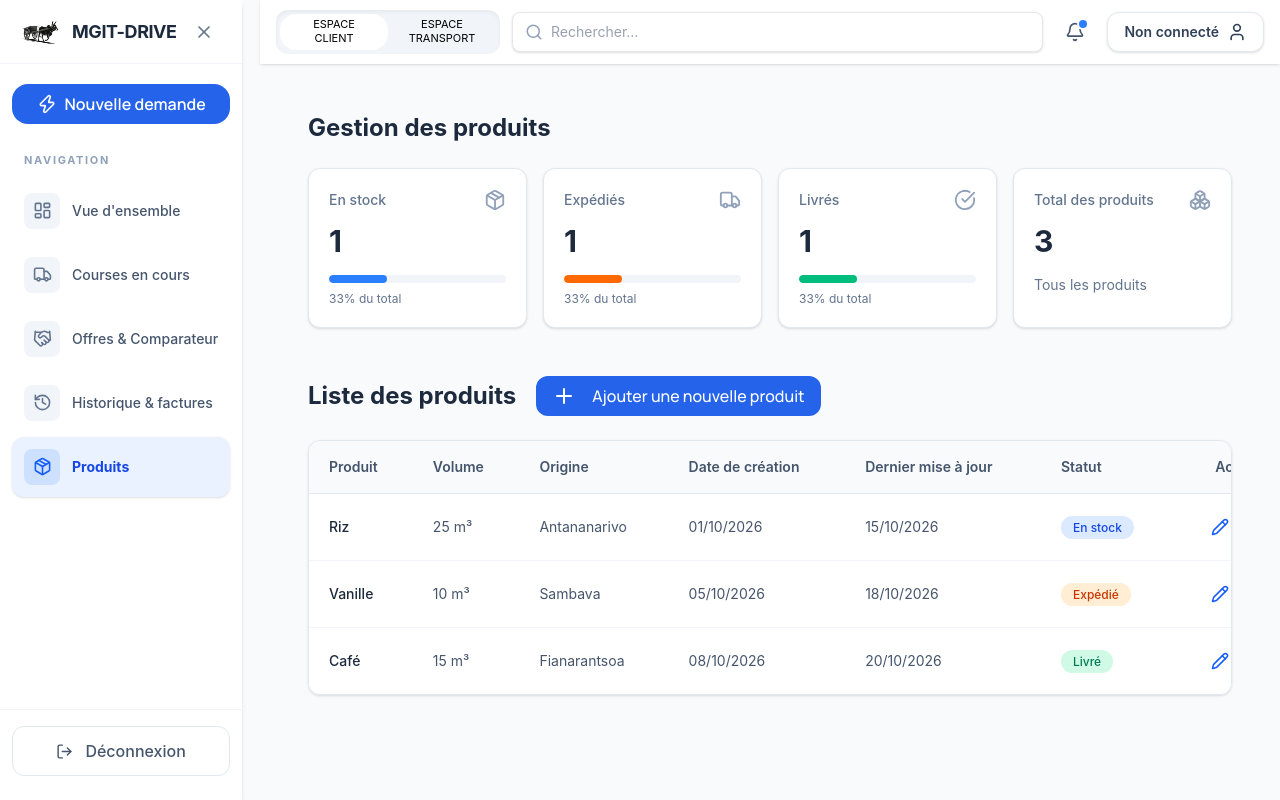
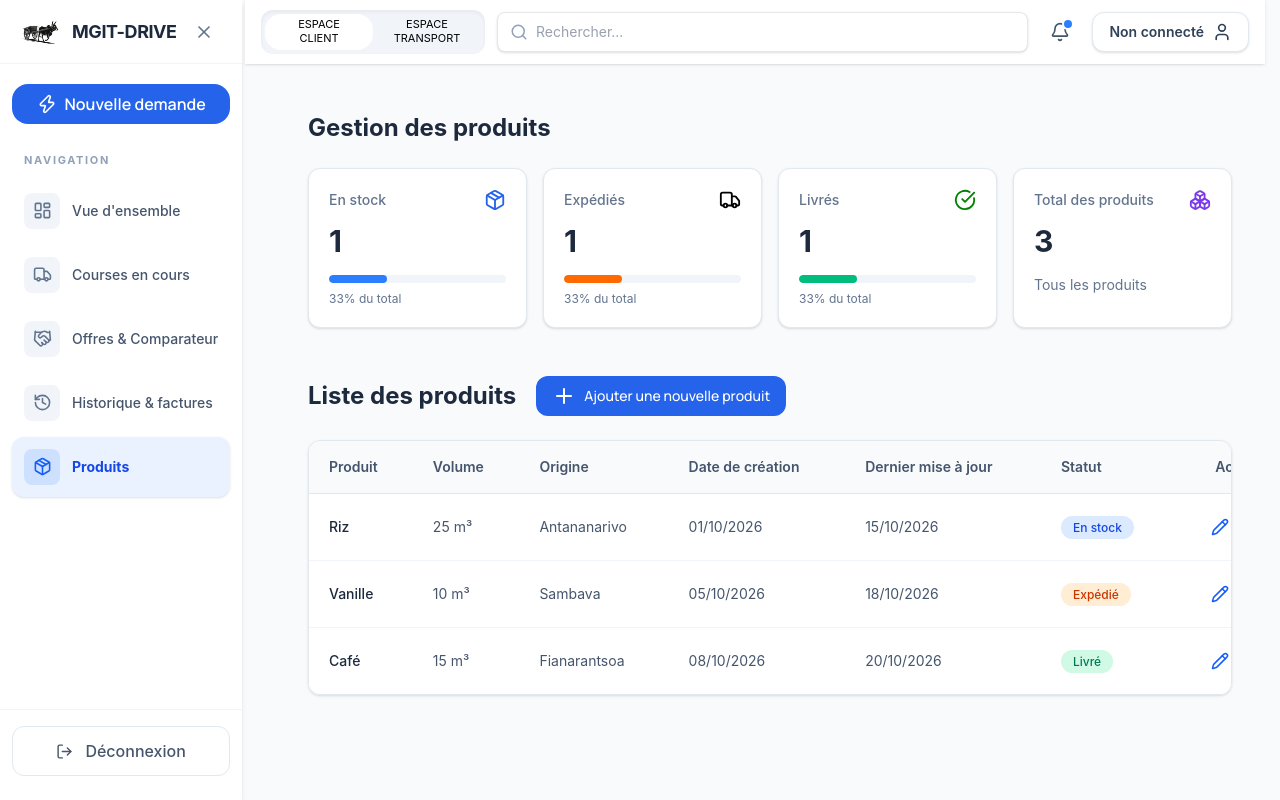
Before and after one commit to amura16/gestion-course, a React (Vite) app: page /client/produit in a window 1280 px wide. Built offline with nearby package versions, Linux system fonts and the light colour scheme; no server answers.

Commit message:
design for product v2

```diff
--- a/src/components/layout/Header.tsx
+++ b/src/components/layout/Header.tsx
@@ -1,11 +1,11 @@
 import { useEffect } from "react";
 import { Input } from "../ui/Input";
-import { Toogle } from "../ui/Toogle";
 import {Search,Bell,Menu, User as UserIcon} from "lucide-react";
 import { useAuthStore } from "@/features/auth/store/useAuthStore";
 import { useEspace } from "@/store/useEspace";
 import type { User } from "@/features/auth/types/auth.types";
 import { IconButton } from "../ui/IconButton";
+import { EspaceToogle } from "../ui/EspaceToogle";
 
 interface HeaderProps {
     onMenuClick: () => void;
@@ -18,8 +18,6 @@ export const Header = ({onMenuClick, sidebarOpen}: HeaderProps) => {
 
     const isLoading = useAuthStore((state) => state.isLoading);
 
-    const espace = useEspace((state) => state.espace);
-
     const changeEspace = useEspace((state) => state.changeEspace);
 
     useEffect(() => {
@@ -29,7 +27,7 @@ export const Header = ({onMenuClick, sidebarOpen}: HeaderProps) => {
     }, [user, changeEspace]);
 
     return (
-        <header className={`fixed right-0 top-0 z-100 flex h-16 items-center gap-3 bg-white px-4 shadow-sm transition-[left,width] duration-300 ${sidebarOpen ? "left-0 md:left-[260px] md:w-[calc(100%-260px)]" : "left-0 w-full"}`}>
+        <header className={`fixed right-0 top-0 z-40 flex h-16 items-center gap-3 bg-white px-4 shadow-sm transition-[left,width] duration-300 ${sidebarOpen ? "left-0 md:left-[245px] md:w-[calc(100%-260px)]" : "left-0 w-full"}`}>
 
             {/* Bouton menu desktop/mobile */}
             {!sidebarOpen && (
@@ -42,32 +40,8 @@ export const Header = ({onMenuClick, sidebarOpen}: HeaderProps) => {
             )}
 
             {/* Espace */}
-            <div className="hidden h-11 w-56 shrink-0 items-center rounded-xl bg-slate-100 p-1 shadow-inner sm:flex">
-
-                <Toogle
-                    content={
-                        <p className="text-center text-[11px] leading-tight">
-                            ESPACE
-                            <br />
-                            CLIENT
-                        </p>
-                    }
-                    isActive={espace === "CLIENT"}
-                    onClick={() => changeEspace("CLIENT")}
-                />
-
-                <Toogle
-                    content={
-                        <p className="text-center text-[11px] leading-tight">
-                            ESPACE
-                            <br />
-                            TRANSPORT
-                        </p>
-                    }
-                    isActive={espace === "CARRIER"}
-                    onClick={() => changeEspace("CARRIER")}
-                />
-
+            <div className="hidden lg:block">
+                <EspaceToogle />
             </div>
 
             {/* Search */}
--- a/src/components/layout/MainLayout.tsx
+++ b/src/components/layout/MainLayout.tsx
@@ -30,7 +30,7 @@ export const MainLayout = () => {
 
             {/* Sidebar mobile */}
             <div className={`fixed inset-0 z-50 md:hidden transition-opacity duration-300 ease-in-out ${isSidebarOpen ? "opacity-100" : "pointer-events-none opacity-0"}`}>
-                <div className={`top-16 absolute inset-0 transition-transform duration-300 ease-in-out ${isSidebarOpen ? "translate-y-0" : "-translate-y-full"}`}>
+                <div className={` absolute inset-0 transition-transform duration-300 ease-in-out ${isSidebarOpen ? "translate-y-0" : "-translate-y-full"}`}>
                     <Sidebar onClose={() => setIsSidebarOpen(false)} />
                 </div>
             </div>
--- a/src/components/layout/Sidebar.tsx
+++ b/src/components/layout/Sidebar.tsx
@@ -5,7 +5,7 @@ import {LayoutDashboard, Truck, Handshake, History, Package, LogOut, type Lucide
 import { useAuthStore } from "@/features/auth/store/useAuthStore";
 import { useEspace } from "@/store/useEspace";
 import type { Role } from "@/features/auth/types/auth.types";
-import { Toogle } from "../ui/Toogle";
+import { EspaceToogle } from "../ui/EspaceToogle";
 
 type Navigation = {
     path: string;
@@ -97,7 +97,7 @@ export const Sidebar = ({onClose}: SidebarProps) => {
     };
 
     return (
-        <aside className={`fixed left-0 top-0 z-[60] flex h-screen w-full md:w-auto flex-col bg-white shadow-xl md:w-[260px] md:shadow-md`}>
+        <aside className={`fixed left-0 top-0 z-60 flex h-screen w-full md:w-auto flex-col bg-white shadow-xl md:shadow-md`}>
             <div className="flex h-16 shrink-0 items-center justify-between border-b border-slate-100 px-5">
 
                 <div className="flex min-w-0 items-center gap-3">
@@ -208,8 +208,8 @@ export const Sidebar = ({onClose}: SidebarProps) => {
 
                     </nav>
 
-                    <div className="pt-7">
-                        <Toogle content  />
+                    <div className="pt-7 flex justify-center lg:hidden">
+                        <EspaceToogle />
                     </div>
                 </div>
 
--- a/src/components/ui/EspaceToogle.tsx
+++ b/src/components/ui/EspaceToogle.tsx
@@ -1,8 +1,13 @@
+import { useEspace } from "@/store/useEspace";
 import { Toogle } from "./Toogle"
 
 export const EspaceToogle = () => {
+    const espace = useEspace((state) => state.espace);
+
+    const changeEspace = useEspace((state) => state.changeEspace);
+
     return (
-        <div className="hidden h-11 w-56 shrink-0 items-center rounded-xl bg-slate-100 p-1 shadow-inner sm:flex">
+        <div className="flex h-11 w-56 shrink-0 items-center rounded-xl bg-slate-100 p-1 shadow-inner">
 
             <Toogle
                 content={
--- a/src/features/product/components/ProductCard.tsx
+++ b/src/features/product/components/ProductCard.tsx
@@ -1,31 +1,26 @@
 import { Card } from "@/components/ui/Card";
 import { Package, Truck, CheckCircle, Boxes } from "lucide-react";
-
-type ProductCardProps = {
-    inStock: number;
-    shipped: number;
-    delivered: number;
-};
+import type { ProductCardProps } from "../types/product.types";
 
 export const ProductCard = ({ inStock, shipped, delivered }: ProductCardProps) => {
     const total = inStock + shipped + delivered;
 
     const products = [
-        { title: "En stock", count: inStock, icon: Package, color: "bg-blue-500" },
-        { title: "Expédiés", count: shipped, icon: Truck, color: "bg-orange-500" },
-        { title: "Livrés", count: delivered, icon: CheckCircle, color: "bg-emerald-500" },
+        { title: "En stock", count: inStock, icon: Package, color: "bg-blue-500", IconColor: "#2563EB" },
+        { title: "Expédiés", count: shipped, icon: Truck, color: "bg-orange-500", IconColor: "black" },
+        { title: "Livrés", count: delivered, icon: CheckCircle, color: "bg-emerald-500", IconColor: "green" },
     ];
 
     return (
         <div className="grid grid-cols-1 gap-4 sm:grid-cols-2 xl:grid-cols-4">
-            {products.map(({ title, count, icon: Icon, color }) => {
+            {products.map(({ title, count, icon: Icon, color, IconColor }) => {
                 const percentage = total > 0 ? Math.round((count / total) * 100) : 0;
 
                 return (
                     <Card key={title}>
                         <div className="flex items-center justify-between">
                             <p className="text-sm font-medium text-slate-500">{title}</p>
-                            <Icon size={22} className="text-slate-400" />
+                            <Icon size={22} color={IconColor} className="text-slate-400" />
                         </div>
                         <p className="mt-3 text-3xl font-bold text-slate-800">{count}</p>
                         <div className="mt-4 h-2 w-full overflow-hidden rounded-full bg-slate-100">
@@ -39,7 +34,7 @@ export const ProductCard = ({ inStock, shipped, delivered }: ProductCardProps) =
             <Card>
                 <div className="flex items-center justify-between">
                     <p className="text-sm font-medium text-slate-500">Total des produits</p>
-                    <Boxes size={22} className="text-slate-400" />
+                    <Boxes size={22} color="#7C3AED" className="text-slate-400" />
                 </div>
                 <p className="mt-3 text-3xl font-bold text-slate-800">{total}</p>
                 <p className="mt-4 text-sm text-slate-500">Tous les produits</p>
--- a/src/features/product/components/ProductList.tsx
+++ b/src/features/product/components/ProductList.tsx
@@ -30,7 +30,7 @@ export const ProductList = ({ products, onEdit, onDelete }: ProductListProps) =>
 
     return (
         <div className="w-full overflow-x-auto rounded-xl border border-slate-200 bg-white shadow-sm">
-            <table className="w-full min-w-[1000px] text-left text-sm">
+            <table className="w-full min-w-250 text-left text-sm">
                 <thead className="border-b border-slate-200 bg-slate-50 text-slate-600">
                     <tr>
                         <th className="px-5 py-4 font-semibold">Produit</th>
--- a/src/features/product/page/ProductPage.tsx
+++ b/src/features/product/page/ProductPage.tsx
@@ -33,15 +33,15 @@ export function ProductPage() {
             </div>
             <div className="space-y-6 p-6">
                 <div className="flex gap-5 items-center">
-                    <h1 className="text-2xl font-bold text-slate-800">Liste des produits</h1>
+                    <h1 className="text-2xl font-bold text-slate-800 shrink-0">Liste des produits</h1>
                     <div>
                         <ButtonGlobal
                             variant="primary"
                             size="medium"
                             content={
-                                <div className="flex gap-4 items-center">
+                                <div className="flex gap-4 md:gap-2 items-center justify-center">
                                     <Plus size={24}/>
-                                    <p className="text-start hidden md:block">Ajouter une nouvelle produit</p>
+                                    <p className="text-start hidden md:block md:text-sm font-manrope">Ajouter une nouvelle produit</p>
                                 </div>
                             }
                             onClick={() => setFormOpened(true)}
--- a/src/features/product/types/product.types.ts
+++ b/src/features/product/types/product.types.ts
@@ -1,3 +1,5 @@
+export type ProductStatus = "IN_STOCK" | "SHIPPED" | "DELIVERED";
+
 export type Product = {
     id: number;
     name: string;
@@ -5,7 +7,7 @@ export type Product = {
     origin: string;
     createdAt: string;
     updatedAt: string;
-    status: "IN_STOCK" | "SHIPPED" | "DELIVERED";
+    status: ProductStatus;
 };
 
 export interface CreateProductData {
@@ -15,7 +17,7 @@ export interface CreateProductData {
     largeur: number;
     hauteur: number;
     origine: string;
-    status: string
+    status: ProductStatus;
 }
 
 export interface ProductListProps {
@@ -30,3 +32,9 @@ export interface ProductFormProps {
     initialData?: CreateProductData;
     isSubmitting?: boolean;
 };
+
+export interface ProductCardProps {
+    inStock: number;
+    shipped: number;
+    delivered: number;
+};
```
